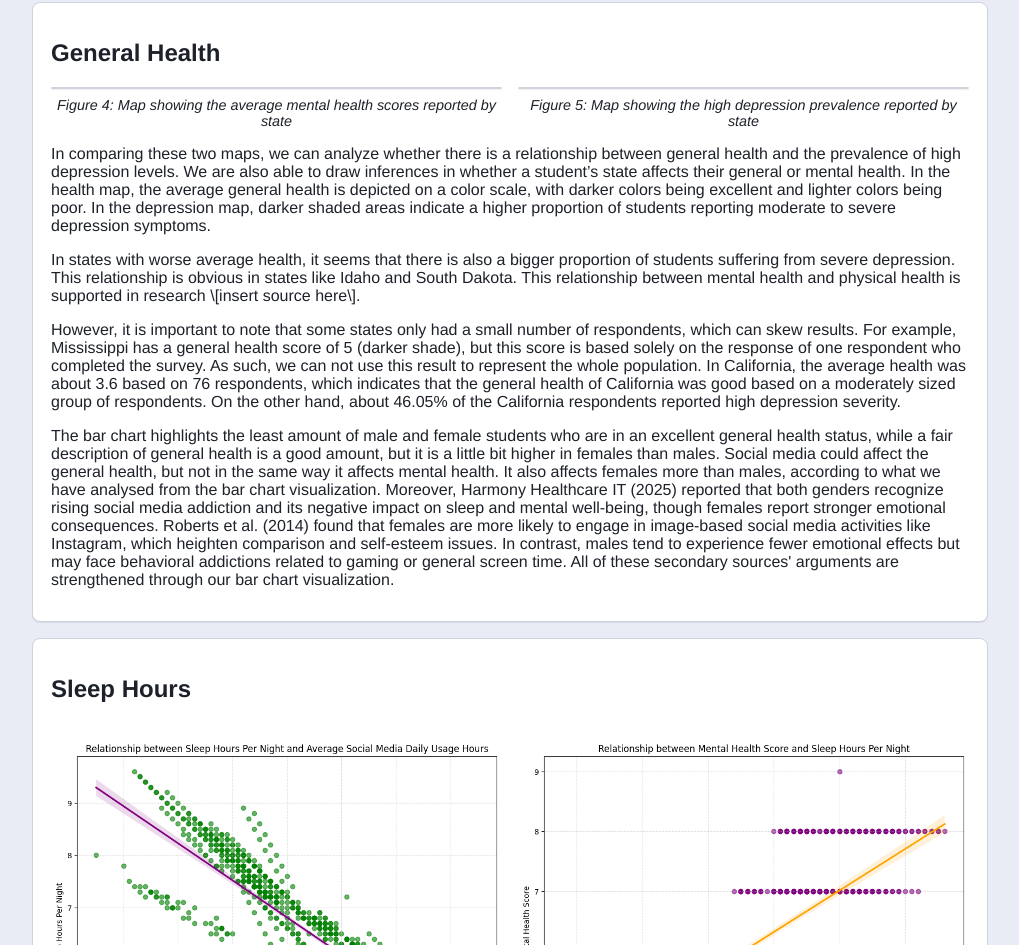
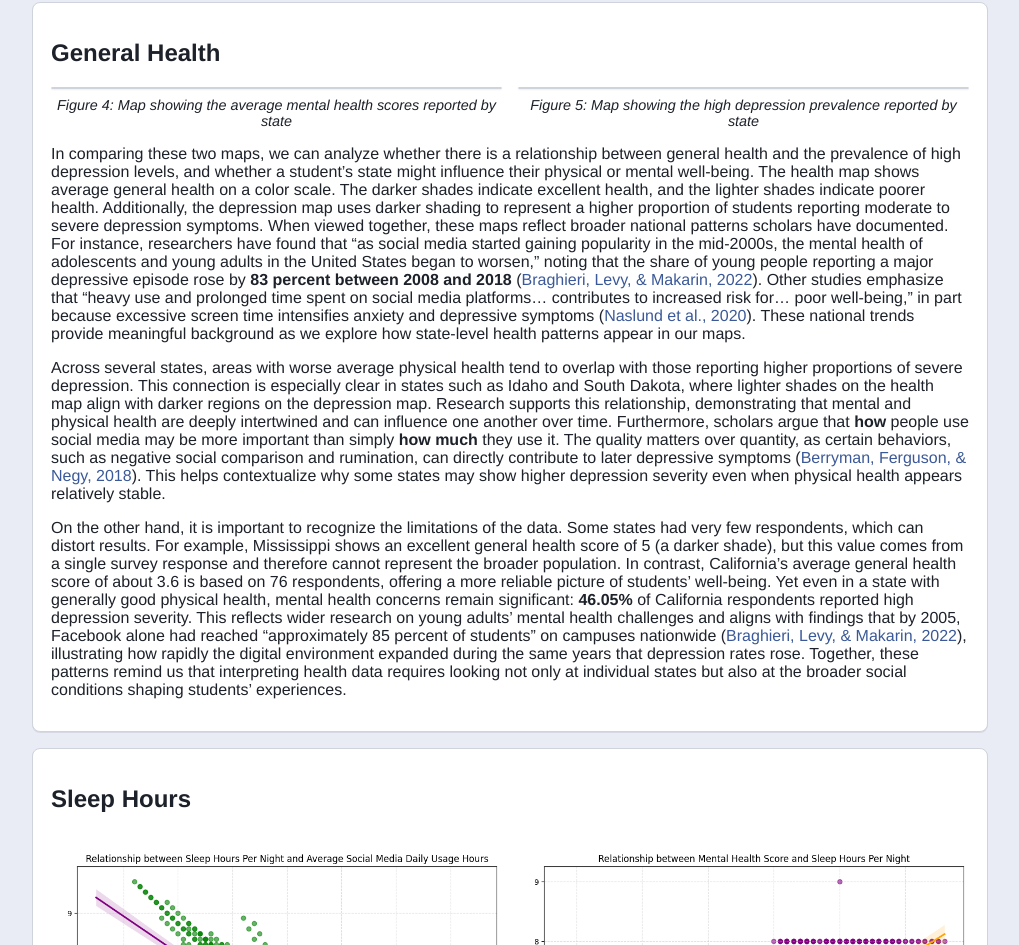
Before and after one commit to iamchrisescobar/digital_life_mental_health, a React (Vite) app: page /#/narrative in a window 1280 px wide. Shown: the part 2429-3374 px from the top of the page, without its empty margins (130-1149 px from the left). Built offline with nearby package versions, Linux system fonts and the light colour scheme.

Commit message:
Making final changes to General Health section of Narrative page, this could be the last commit... :(

```diff
--- a/src/pages/Narrative.jsx
+++ b/src/pages/Narrative.jsx
@@ -118,8 +118,8 @@ export default function Narrative() {
             Studies have shown that platforms that involve short videos and
             reels are actively lowering the mental health status and cognitive
             functioning for adults and youths (
-            <Link to="/sources#nguyen-2025">Nguyen, 2025</Link>). Some contents also
-            involve negative messages of body image and self-esteem, which
+            <Link to="/sources#nguyen-2025">Nguyen, 2025</Link>). Some contents
+            also involve negative messages of body image and self-esteem, which
             further impact youths and young adults negatively. On the other
             hand, platforms such as Line and LinkedIn have users reporting a
             relatively higher mental health score due to the limited features of
@@ -153,7 +153,8 @@ export default function Narrative() {
                 fontSize: "0.9rem",
               }}
             >
-              Figure 3: Visualization showing average depression level reported by gender
+              Figure 3: Visualization showing average depression level reported
+              by gender
             </figcaption>
           </div>
 
@@ -296,52 +297,73 @@ export default function Narrative() {
           <p>
             In comparing these two maps, we can analyze whether there is a
             relationship between general health and the prevalence of high
-            depression levels. We are also able to draw inferences in whether a
-            student’s state affects their general or mental health. In the
-            health map, the average general health is depicted on a color scale,
-            with darker colors being excellent and lighter colors being poor. In
-            the depression map, darker shaded areas indicate a higher proportion
-            of students reporting moderate to severe depression symptoms.
+            depression levels, and whether a student’s state might influence
+            their physical or mental well-being. The health map shows average
+            general health on a color scale. The darker shades indicate
+            excellent health, and the lighter shades indicate poorer health.
+            Additionally, the depression map uses darker shading to represent a
+            higher proportion of students reporting moderate to severe
+            depression symptoms. When viewed together, these maps reflect
+            broader national patterns scholars have documented. For instance,
+            researchers have found that “as social media started gaining
+            popularity in the mid-2000s, the mental health of adolescents and
+            young adults in the United States began to worsen,” noting that the
+            share of young people reporting a major depressive episode rose by{" "}
+            <b>83 percent between 2008 and 2018</b> (
+            <Link to="/sources#braghieri-2022">
+              Braghieri, Levy, & Makarin, 2022
+            </Link>
+            ). Other studies emphasize that “heavy use and prolonged time spent
+            on social media platforms… contributes to increased risk for… poor
+            well-being,” in part because excessive screen time intensifies
+            anxiety and depressive symptoms (
+            <Link to="/sources#naslund-2020">Naslund et al., 2020</Link>). These
+            national trends provide meaningful background as we explore how
+            state-level health patterns appear in our maps.
           </p>
           <p>
-            In states with worse average health, it seems that there is also a
-            bigger proportion of students suffering from severe depression. This
-            relationship is obvious in states like Idaho and South Dakota. This
-            relationship between mental health and physical health is supported
-            in research \[insert source here\].
+            Across several states, areas with worse average physical health tend
+            to overlap with those reporting higher proportions of severe
+            depression. This connection is especially clear in states such as
+            Idaho and South Dakota, where lighter shades on the health map align
+            with darker regions on the depression map. Research supports this
+            relationship, demonstrating that mental and physical health are
+            deeply intertwined and can influence one another over time.
+            Furthermore, scholars argue that <b>how</b> people use social media
+            may be more important than simply <b>how much</b> they use it. The
+            quality matters over quantity, as certain behaviors, such as
+            negative social comparison and rumination, can directly contribute
+            to later depressive symptoms (
+            <Link to="/sources#berryman-2018">
+              Berryman, Ferguson, & Negy, 2018
+            </Link>
+            ). This helps contextualize why some states may show higher
+            depression severity even when physical health appears relatively
+            stable.
           </p>
           <p>
-            However, it is important to note that some states only had a small
-            number of respondents, which can skew results. For example,
-            Mississippi has a general health score of 5 (darker shade), but this
-            score is based solely on the response of one respondent who
-            completed the survey. As such, we can not use this result to
-            represent the whole population. In California, the average health
-            was about 3.6 based on 76 respondents, which indicates that the
-            general health of California was good based on a moderately sized
-            group of respondents. On the other hand, about 46.05% of the
-            California respondents reported high depression severity.
-          </p>
-          {/* TODO: Add General Health and Depression Severity Tableau Visualization */}
-          {/* TODO: Add required Citations and Links*/}
-          <p>
-            The bar chart highlights the least amount of male and female
-            students who are in an excellent general health status, while a fair
-            description of general health is a good amount, but it is a little
-            bit higher in females than males. Social media could affect the
-            general health, but not in the same way it affects mental health. It
-            also affects females more than males, according to what we have
-            analysed from the bar chart visualization. Moreover, Harmony
-            Healthcare IT (2025) reported that both genders recognize rising
-            social media addiction and its negative impact on sleep and mental
-            well-being, though females report stronger emotional consequences.
-            Roberts et al. (2014) found that females are more likely to engage
-            in image-based social media activities like Instagram, which
-            heighten comparison and self-esteem issues. In contrast, males tend
-            to experience fewer emotional effects but may face behavioral
-            addictions related to gaming or general screen time. All of these
-            secondary sources' arguments are strengthened through our bar chart
-            visualization.
+            On the other hand, it is important to recognize the limitations of
+            the data. Some states had very few respondents, which can distort
+            results. For example, Mississippi shows an excellent general health
+            score of 5 (a darker shade), but this value comes from a single
+            survey response and therefore cannot represent the broader
+            population. In contrast, California’s average general health score
+            of about 3.6 is based on 76 respondents, offering a more reliable
+            picture of students’ well-being. Yet even in a state with generally
+            good physical health, mental health concerns remain significant:
+            <b> 46.05%</b> of California respondents reported high depression
+            severity. This reflects wider research on young adults’ mental
+            health challenges and aligns with findings that by 2005, Facebook
+            alone had reached “approximately 85 percent of students” on campuses
+            nationwide (
+            <Link to="/sources#braghieri-2022">
+              Braghieri, Levy, & Makarin, 2022
+            </Link>
+            ), illustrating how rapidly the digital environment expanded during
+            the same years that depression rates rose. Together, these patterns
+            remind us that interpreting health data requires looking not only at
+            individual states but also at the broader social conditions shaping
+            students’ experiences.
           </p>
         </div>
 
@@ -428,10 +450,10 @@ export default function Narrative() {
             deprivation and decreased psychological well-being in young adults.
             Consistent with Twenge et al. (
             <Link to="/sources#twenge-2018">2018</Link>) and Kaylin (
-            <Link to="/sources#kaylin-2025">2025</Link>), high
-            social-media engagement is strongly linked to poorer mental health
-            and sleep outcomes, indirectly harming academic performance. Reduced
-            sleep increases the risk of anxiety, depression, and poor academic
+            <Link to="/sources#kaylin-2025">2025</Link>), high social-media
+            engagement is strongly linked to poorer mental health and sleep
+            outcomes, indirectly harming academic performance. Reduced sleep
+            increases the risk of anxiety, depression, and poor academic
             performance. Screen exposure at night may further suppress melatonin
             production and increase health risks (
             <Link to="/sources#wood-2013">Wood et al., 2013</Link>). Therefore,
@@ -491,10 +513,10 @@ export default function Narrative() {
             </figcaption>
           </figure>
           <p>
-            From the line chart (Figure 8), across all three academic groups (High School,
-            Undergraduate, Graduate), the lines show a consistent negative
-            relationship between daily social media use and mental health
-            scores. The undergraduate and graduate trend lines remain
+            From the line chart (Figure 8), across all three academic groups
+            (High School, Undergraduate, Graduate), the lines show a consistent
+            negative relationship between daily social media use and mental
+            health scores. The undergraduate and graduate trend lines remain
             approximately at the same level with several intersections,
             indicating similar mental health outcomes across different usage
             durations. On the other hand, although showing a similar negative
```
Also changed, not shown: 3 other files (tests, documents, lock files or other folders).
